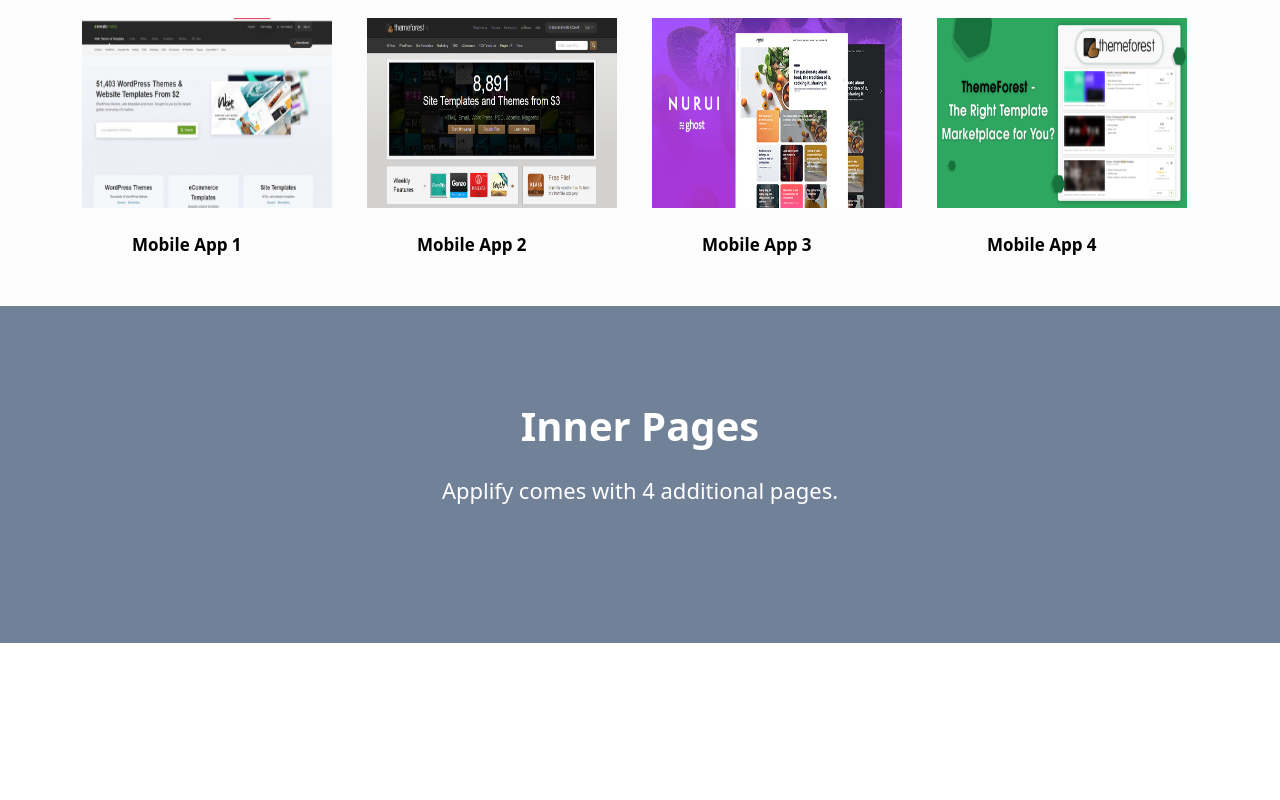
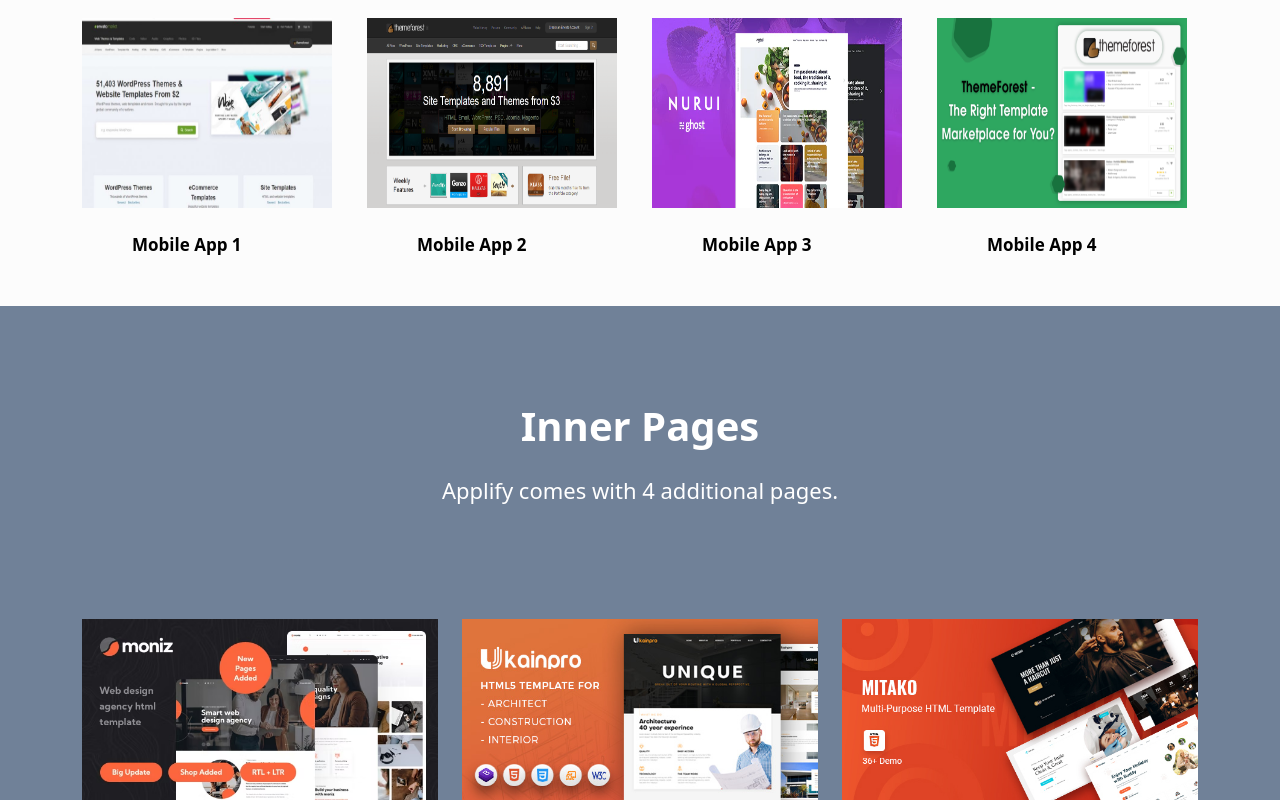
Before and after one commit to wisamosman/applify, a plain HTML site: page index.html in a window 1280 px wide. Shown: the part 898-1698 px from the top of the page. Before the commit the page ends 1541 px from the top, so only its background shows below. Drawn offline with nearby package versions, Linux system fonts and the light colour scheme.

Commit message:
edit html9

```diff
--- a/css/style.css
+++ b/css/style.css
@@ -90,3 +90,6 @@ font-size: 20px;
     color: white;
     font-size: 22px;
 }
+.w1{
+    width: 390px;
+}
--- a/index.html
+++ b/index.html
@@ -93,13 +93,13 @@
     <div class="container">
       <div class="row">
         <div class="col-lg-4">
-<img src="" alt="">
+<img class="img-fluid w1"  src="image/w1.avif" alt="">
         </div>
         <div class="col-lg-4">
-<img src="" alt="">
+<img  class="img-fluid w1"  src="image/w2.jpg" alt="">
         </div>
         <div class="col-lg-4">
-<img src="" alt="">
+<img    class="img-fluid w1" src="image/w3.jpg" alt="">
         </div>
       </div>
     </div>
```
